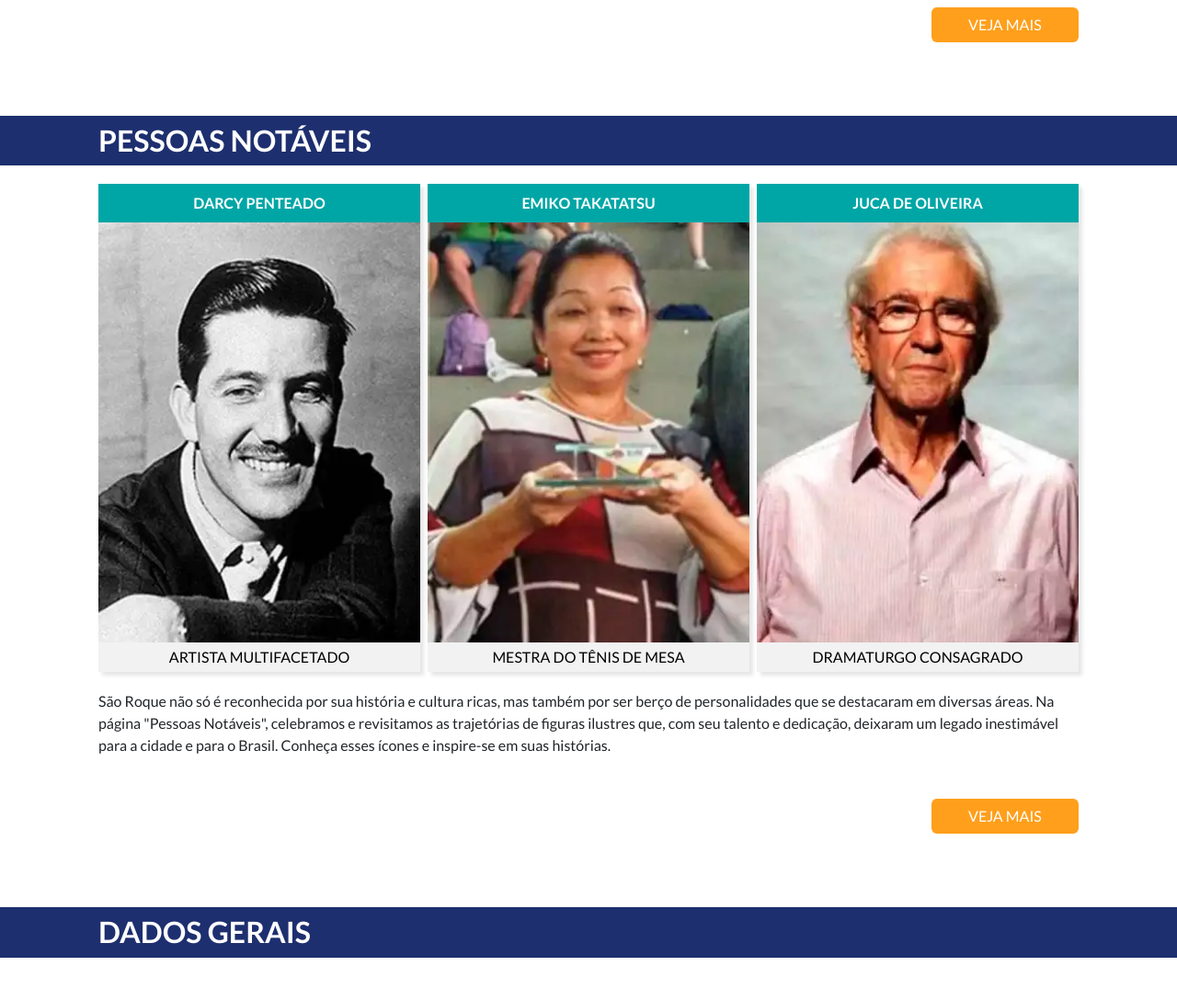
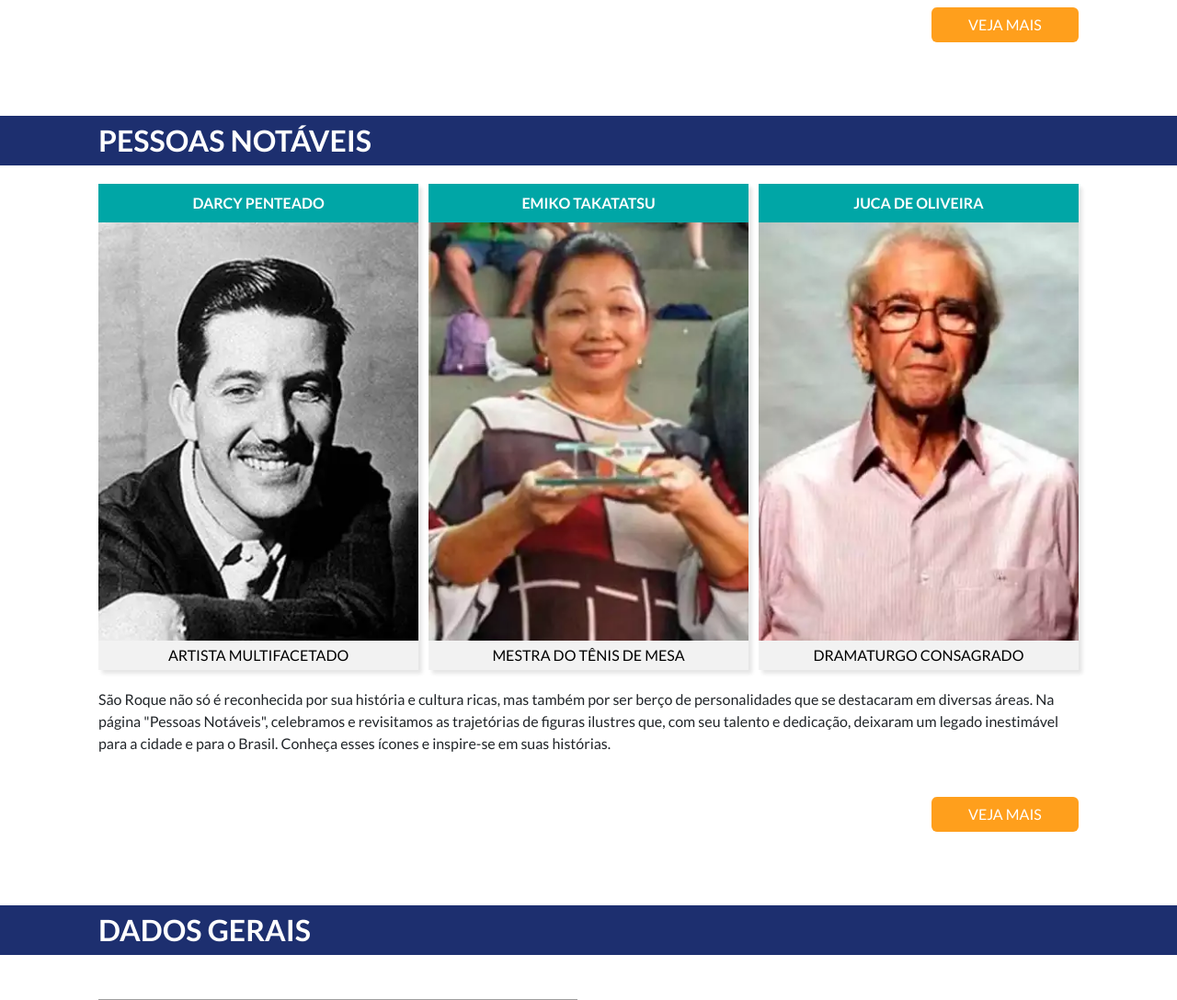
Before and after one commit to IgorVsFeijo/print-2-capybaras, a PHP site: page /cidade/index.php in a window 1280 px wide. Shown: the part 1839-2927 px from the top of the page at 92% size. Run offline with PHP 8.4, Linux system fonts and the light colour scheme; grey boxes are pictures that could not be loaded.

Commit message:
vamo vamo vamo

```diff
--- a/cidade/index.php
+++ b/cidade/index.php
@@ -103,7 +103,7 @@
                 </section>
                 <section id="hc-sessao-dados">
                     <h2 class="titulo-sessao">DADOS GERAIS</h2>
-                    <div class="row row-cols-md-2 mt-5">
+                    <div class="row row-cols-sm-2 mt-5">
                         <div>
                             <figure>
                                 <picture>
@@ -134,7 +134,7 @@
                 </section>
                 <section id="hc-sessao-simbolos">
                     <h2 class="titulo-sessao">BRASÃO E BANDEIRA</h2>
-                    <div class="row row-cols-lg-2">
+                    <div class="row row-cols-md-2">
                         <section class="d-flex flex-column">
                             <h3 class="titulo-verde-agua order-1 sombra">BRASÃO</h3>
                             <picture class="order-0 sombra">
@@ -186,7 +186,7 @@
                                 Da terra onde nasci....</p>
                         </div>
                     </div>
-                    <a href="hino.php" class="btn btn-primary btn-veja-mais">VEJA MAIS</a>
+                    <a href="hino.php" class="btn btn-primary btn-veja-mais my-2">VEJA MAIS</a>
                 </section>
             </div>
 
--- a/style/style.css
+++ b/style/style.css
@@ -312,6 +312,12 @@ picture.img-home-princ {
 
 .paginas-area-cidade article.container-lg{
   padding: 0px 25px;
+}
+
+.paginas-area-cidade figure img,
+.paginas-area-cidade picture img
+{
+  width: 100%;
 }
 
 .paginas-area-cidade > main > article > div:first-child {
@@ -430,14 +436,14 @@ picture.img-home-princ {
 
 .hc-cards-pessoas{
   display: flex;
-  gap: 8px;
+  gap: 1%;
   margin: 20px 0px;
 }
 
 .hc-card-pessoa{
   padding: 0;
   flex-shrink: 1;
-  max-width: calc(100% / 3);
+  width: calc(99% / 3);
   box-shadow: 4px 4px 4px rgba(0, 0, 0, 0.10);
 }
 
@@ -462,7 +468,8 @@ picture.img-home-princ {
 }
 
 #hc-sessao-hino figure{
-  margin: 0;
+  margin: 0px;
+  min-height: 350px;
 }
 
 #hc-sessao-hino .trecho-hino{
@@ -1423,6 +1430,10 @@ select {
     padding-bottom: 0px;
   }
 
+  .paginas-area-cidade .img-grande .titulo-verde-agua{
+    padding-left: 2em;
+  }
+
   .paginas-area-cidade > main > article > div:first-child {
     text-align: center;
     align-items: center;
@@ -1469,6 +1480,10 @@ select {
   #hc-sessao-historia .img-grande{
     padding: 0px;
   }
+
+  #hc-sessao-hino figure{
+    margin-bottom: 30px;
+  }
 }
 
 @media screen and (max-width: 576px){
@@ -1507,8 +1522,9 @@ select {
 .hc-card-pessoa{
   flex-shrink: 0;
   flex-grow: 1;
-  max-width: none;
-}
+  width: auto;
+}
+
 }
 
 /* Fim Media Queries*/
```
